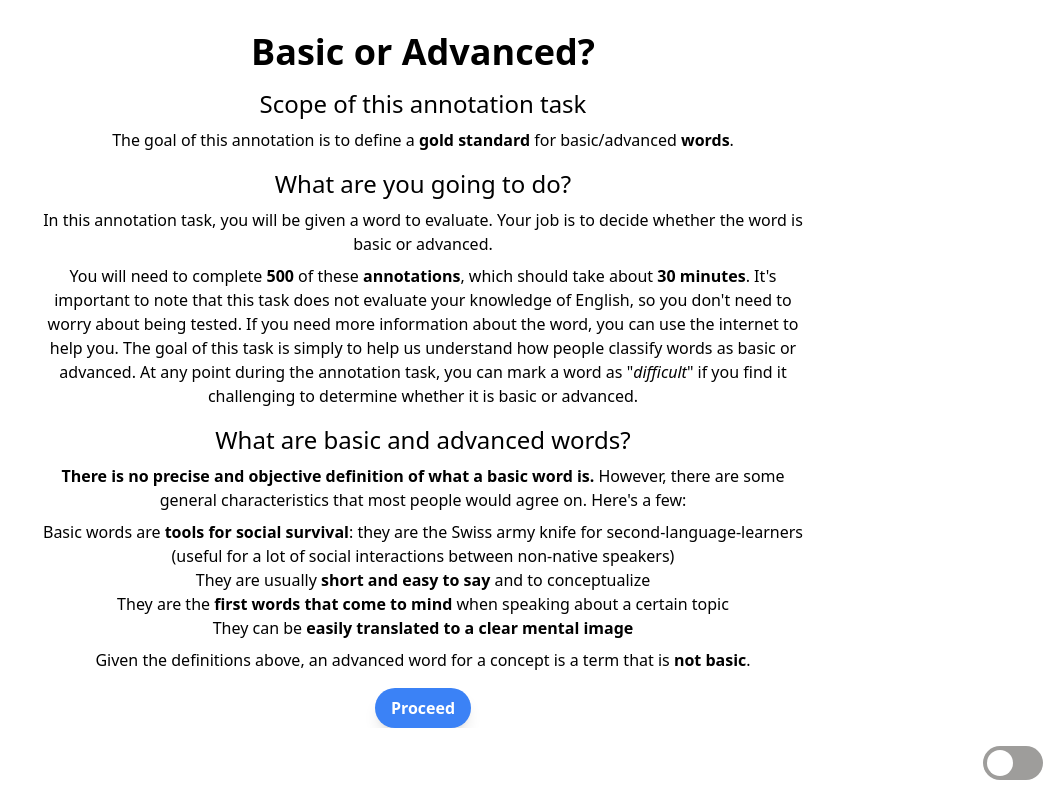
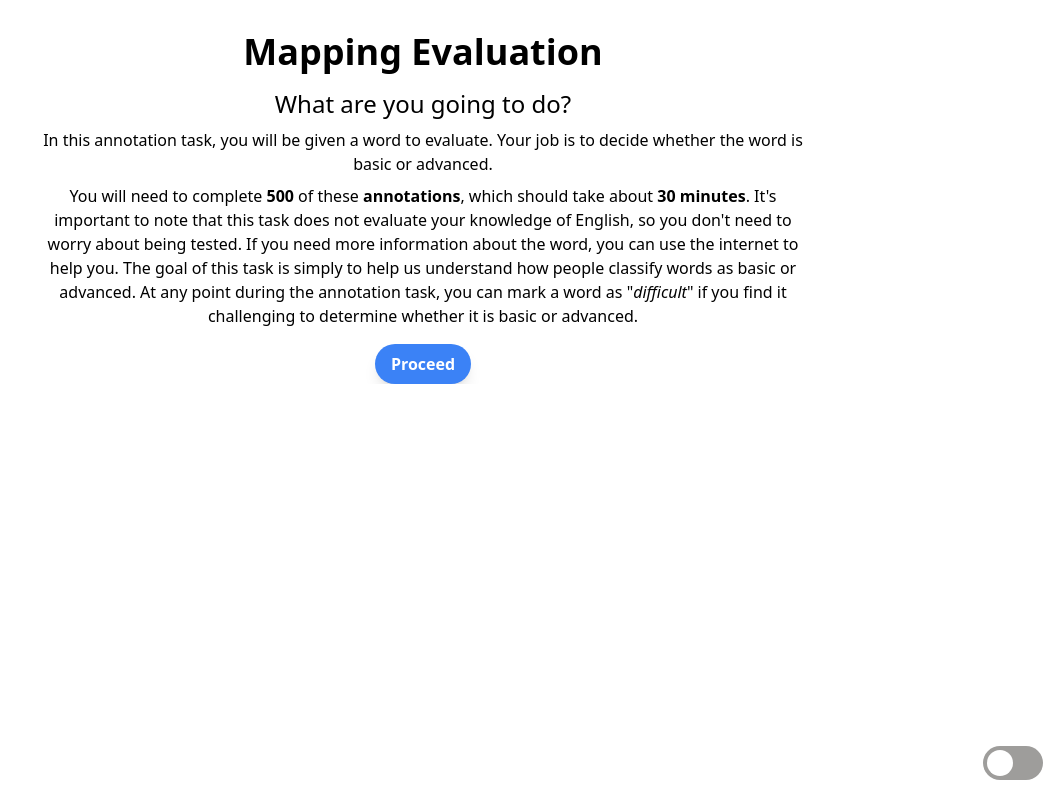
Before and after one commit to Fazzaa/EvaluationThesisI, a React (Vite) app: page / in a window 1280 px wide. Shown: the whole page, without its empty margins (217-1280 px from the left). Built offline with nearby package versions, Linux system fonts and the light colour scheme.

Commit message:
Update Disclaimer.tsx

```diff
--- a/src/Disclaimer.tsx
+++ b/src/Disclaimer.tsx
@@ -3,12 +3,8 @@ import React from "react";
 function Disclaimer() {
     return (
         <div>
-            <div className="text-4xl font-bold">Basic or Advanced?</div>
+            <div className="text-4xl font-bold">Mapping Evaluation</div>
             <div>
-                <div className="text-2xl mt-4">Scope of this annotation task</div>
-                <p className="mt-2">
-                    The goal of this annotation is to define a <b>gold standard</b> for basic/advanced <b>words</b>.
-                </p>
                 <div className="text-2xl mt-4">What are you going to do?</div>
                 <p className="mt-2">
                     In this annotation task, you will be given a word to evaluate. Your job is
@@ -23,22 +19,6 @@ function Disclaimer() {
                     advanced. At any point during the annotation task, you can mark a word as "<i>difficult</i>" if you
                     find it challenging to determine whether it is basic or advanced.
                 </p>
-                <div className="text-2xl mt-4">What are basic and advanced words?</div>
-                <p className="mt-2">
-                    <b>There is no precise and objective definition of what a basic word is.</b> However, there are
-                    some general characteristics that most people would agree on. Here's a few:
-                </p>
-                <ul className="mt-2 list-decimal">
-                    <li>Basic words are <b>tools for social survival</b>: they are the Swiss army knife for
-                        second-language-learners (useful for a lot of social interactions between non-native speakers)
-                    </li>
-                    <li>They are usually <b>short and easy to say</b> and to conceptualize</li>
-                    <li>They are the <b>first words that come to mind</b> when speaking about a certain topic</li>
-                    <li>They can be <b>easily translated to a clear mental image</b></li>
-                </ul>
-                <p className="mt-2">
-                    Given the definitions above, an advanced word for a concept is a term that is <b>not basic</b>.
-                </p>
             </div>
         </div>
     );
```
